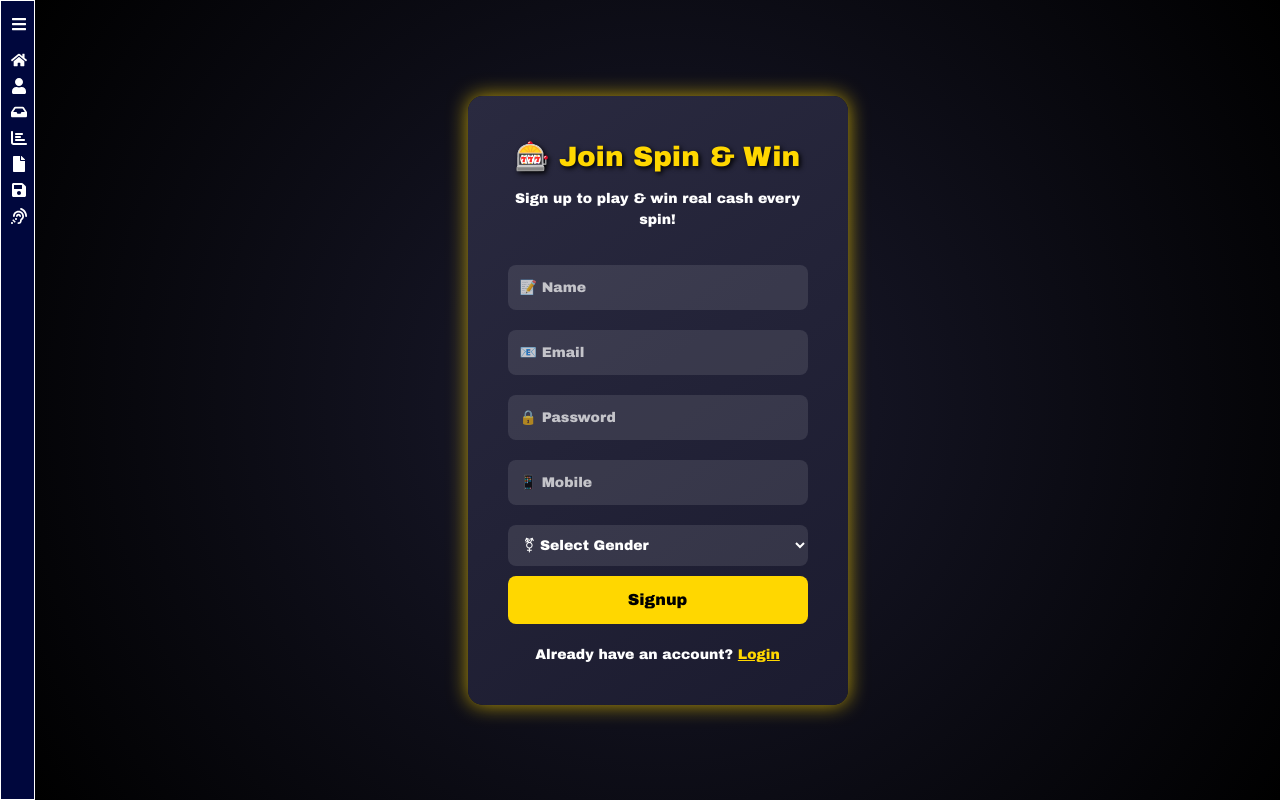
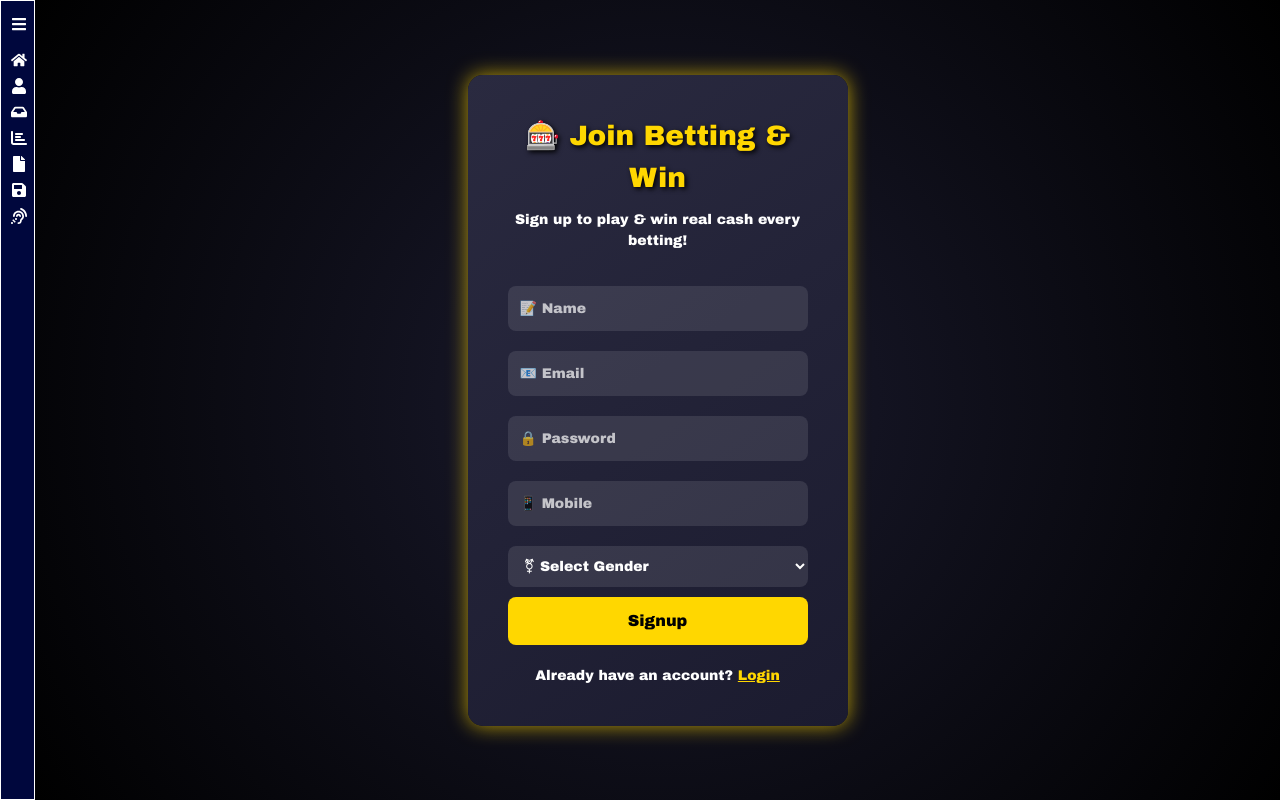
Before and after one commit to shivampandit79/spin-game-fronted, a React (Vite) app: page /signup in a window 1280 px wide. Built offline with nearby package versions, Linux system fonts and the light colour scheme; the HTML template or start-up script is replaced by a standard one.

Commit message:
Updated env and CORS fix

```diff
--- a/src/components/Login.jsx
+++ b/src/components/Login.jsx
@@ -29,19 +29,19 @@ const Login = () => {
         login(data.authToken); // Save token
         navigate("/dashboard");
       } else {
-        alert(data.message || "Login failed ❌");
+        alert(data.message || "Login failed");
       }
     } catch (error) {
       console.error("Login Error:", error);
-      alert("Login failed ❌");
+      alert("Login failed");
     }
   };
 
   return (
     <div className="login-container">
       <div className="login-card">
-        <h1 className="login-title">🎰 Spin & Win</h1>
-        <p className="login-subtitle">Login to start spinning and winning real cash!</p>
+        <h1 className="login-title">🎰 Bet & Win</h1>
+        <p className="login-subtitle">Login to start Betting and winning real cash!</p>
 
         <form onSubmit={handleSubmit} className="login-form">
           <input
--- a/src/components/Signup.jsx
+++ b/src/components/Signup.jsx
@@ -60,8 +60,8 @@ const Signup = () => {
   return (
     <div className="signup-container">
       <div className="signup-card">
-        <h1 className="signup-title">🎰 Join Spin & Win</h1>
-        <p className="signup-subtitle">Sign up to play & win real cash every spin!</p>
+        <h1 className="signup-title">🎰 Join Betting & Win</h1>
+        <p className="signup-subtitle">Sign up to play & win real cash every betting!</p>
 
         <form onSubmit={handleSubmit} className="signup-form">
           <input type="text" name="name" placeholder="📝 Name" onChange={handleChange} required />
--- a/src/components/pages/AuthPopup.jsx
+++ b/src/components/pages/AuthPopup.jsx
@@ -8,8 +8,8 @@ export default function AuthPopup({ onClose }) {
   return (
     <div className="auth-popup-overlay">
       <div className="auth-popup">
-        <h2>🎰 Welcome to Spin & Win</h2>
-        <p>Login or Signup to play & win real cash</p>
+        <h2>🎰 Welcome to betting & Win</h2>
+        <p>Login or Signup to Bet & win real cash</p>
 
         <div className="auth-buttons">
           <button className="login-btn" onClick={() => navigate("/login")}>
```
